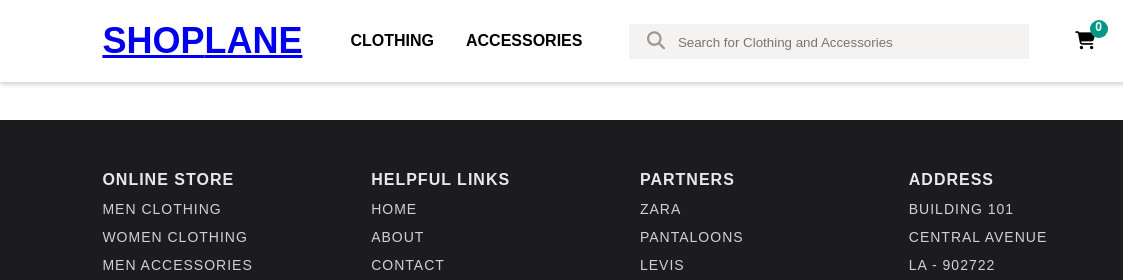
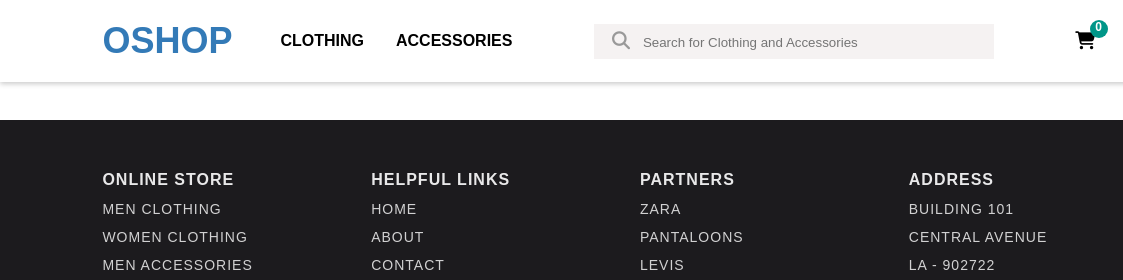
Before and after one commit to veenareddye61/online2, a plain HTML site: page details/prdetails.html in a window 1280 px wide. Shown: the top 280 px of the page, 0-1123 px from the left. Drawn offline with nearby package versions, Linux system fonts and the light colour scheme; no server answers.

Commit message:
Update prdetails.html

```diff
--- a/details/prdetails.html
+++ b/details/prdetails.html
@@ -16,7 +16,7 @@
     <nav class="header-nav">
 
             <div id="left-menu">
-                <div id="logo"><a href="../index.html"><span>Shop</span><span>lane</span></a></div>
+                <div id="logo"><a href="../index.html" id="logotxt"><span>OShop</span></a></div>
                 <a href="../index.html#clothes">Clothing</a>
                 <a href="../index.html#accessories">Accessories</a>
             </div>
```
